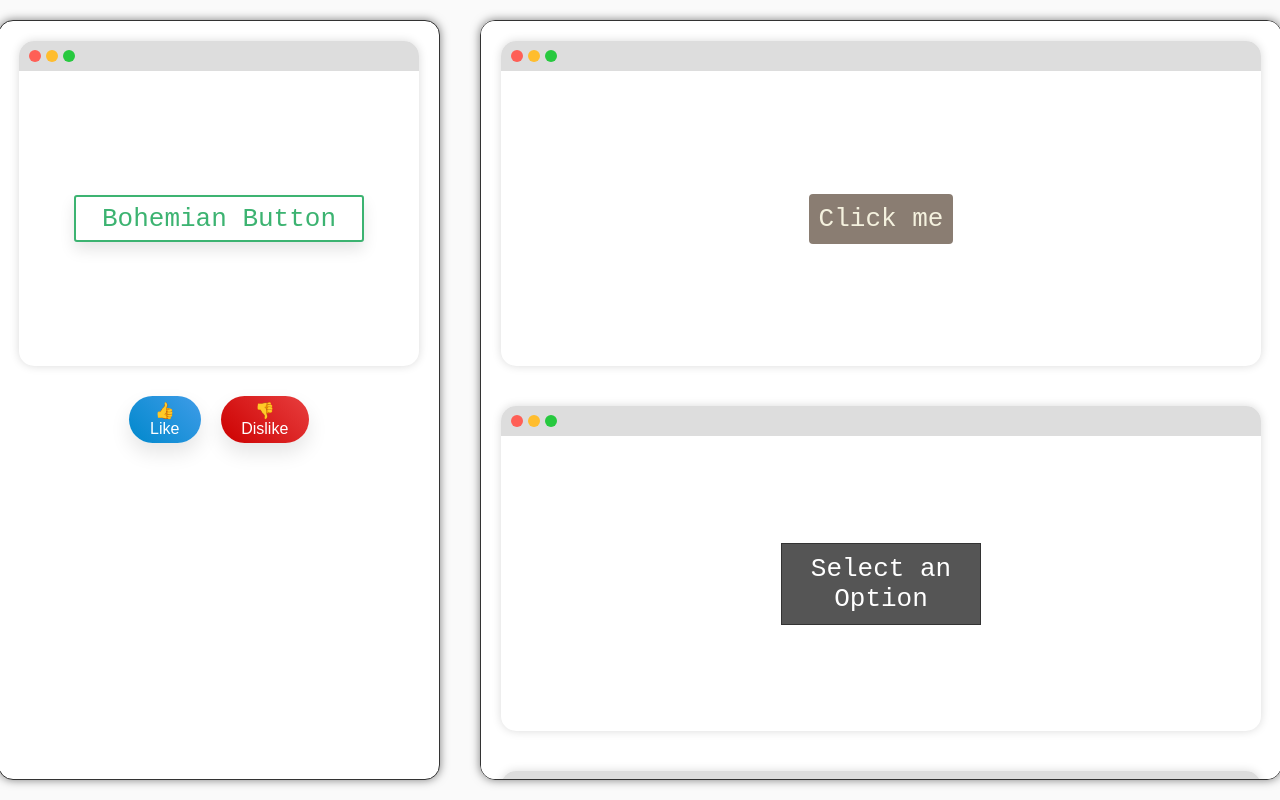
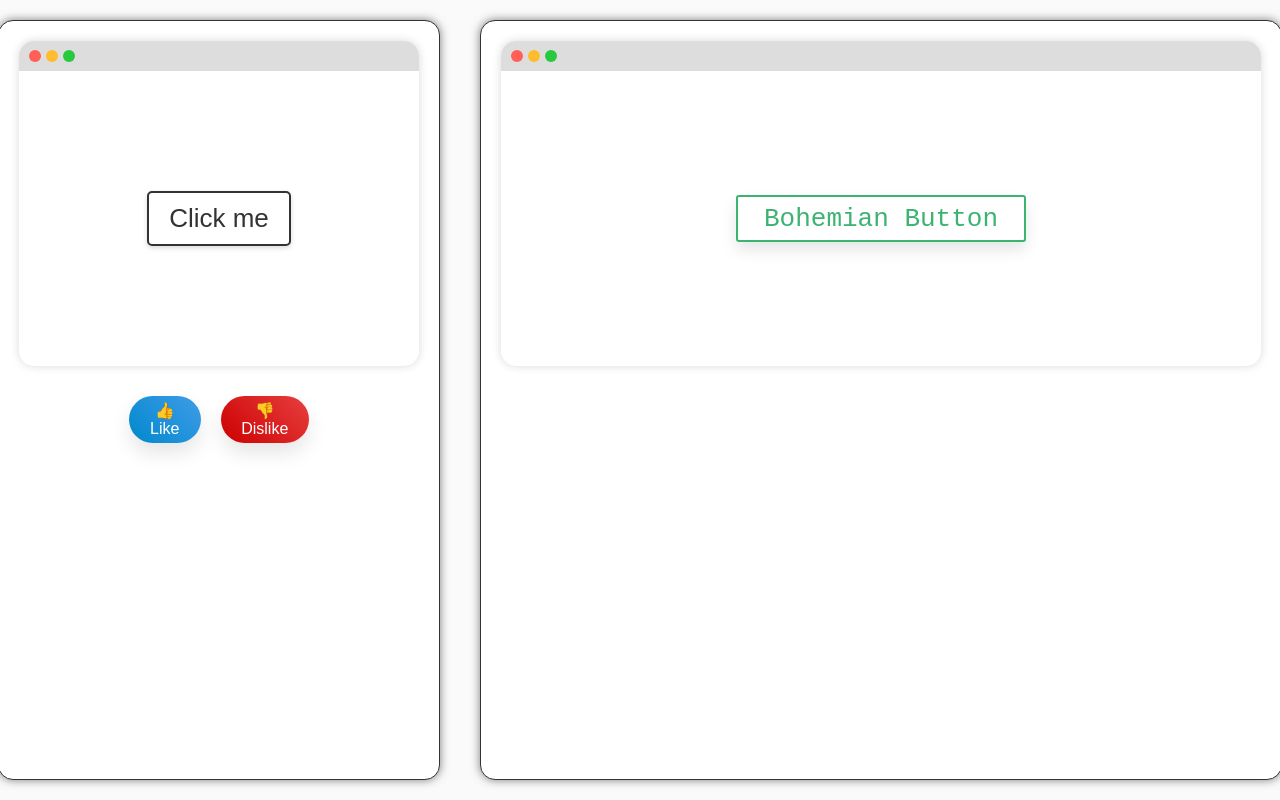
Before and after one commit to AgentOps-AI/logogen, a React (Create React App) app in the folder moodboard-ui/: page / in a window 1280 px wide. Both pictures are taken after a click on the button "👍 Like". Shown: the top 800 px of the page. Built offline with nearby package versions, Linux system fonts and the light colour scheme.

Commit message:
add latest and greatest

```diff
--- a/moodboard-ui/src/App.js
+++ b/moodboard-ui/src/App.js
@@ -1,33 +1,44 @@
+// App.js
 import React from 'react';
 import './App.css';
-import ComponentViewer, { ComponentViewerDiv } from './ComponentViewer';
-import Moodboard from './Moodboard'; // Import the Moodboard component
-import BohemianStyledButton from './Buttons/StyledButton';
-import Button2 from './Buttons/Button2';
-import Button3 from './Buttons/Button3';
-import Button4 from './Buttons/Button4';
-import Dropdown1 from './Dropdown/Dropdown1'
-import Dropdown2 from './Dropdown/Dropdown2'
-import Dropdown4 from './Dropdown/Dropdown4'
+import ComponentViewer from './ComponentViewer';
+import Moodboard from './Moodboard';
+import useStore from './store';
 
 function App() {
+  const components = useStore(state => state.components);
+  const addComponent = useStore(state => state.addComponent);
+  const dequeueComponent = useStore(state => state.dequeueComponent);
+  const queue = useStore(state => state.queue);
+
+  const handleLike = () => {
+    if (queue.length > 0) {
+      addComponent(queue[0]);
+      dequeueComponent();
+    }
+  };
+
+  const handleDislike = () => {
+    if (queue.length > 0) {
+      dequeueComponent();
+    }
+  };
+
+  const CurrentComponent = queue.length > 0 ? queue[0] : null;
+
   return (
     <div className="App" style={{
-      display: 'flex', // Use Flexbox
+      display: 'flex',
       height: '100vh',
     }}>
-      <ComponentViewer style={{ flex: 1 }}>
-        <BohemianStyledButton />
-      </ComponentViewer> {/* Takes up 1/3 of the screen */}
-      <Moodboard style={{ flex: 2 }} >
-        <ComponentViewerDiv><Dropdown1 /> </ComponentViewerDiv>
-        <ComponentViewerDiv><Dropdown2 /> </ComponentViewerDiv>
-        <ComponentViewerDiv><Dropdown4 /> </ComponentViewerDiv>
-        <ComponentViewerDiv><BohemianStyledButton /> </ComponentViewerDiv>
-        <ComponentViewerDiv><Button2 /> </ComponentViewerDiv>
-        <ComponentViewerDiv><Button3 /> </ComponentViewerDiv>
-        <ComponentViewerDiv><Button4 /> </ComponentViewerDiv>
-      </Moodboard> {/* Takes up 2/3 of the screen */}
+      <ComponentViewer onLike={handleLike} onDislike={handleDislike} style={{ flex: 1 }}>
+        {CurrentComponent ? React.createElement(CurrentComponent) : null}
+      </ComponentViewer>
+      <Moodboard style={{ flex: 2 }}>
+        {components.map((Component, index) => (
+          React.createElement(Component, { key: index })
+        ))}
+      </Moodboard>
     </div>
   );
 }
--- a/moodboard-ui/src/Buttons/StyledButton.jsx
+++ b/moodboard-ui/src/Buttons/Button1.jsx
@@ -35,12 +35,10 @@ const theme = {
   hover: 'darkgreen'
 };
 
-class BohemianStyledButton extends React.Component {
-    render() {
+const Button1 = () => {
   return (
     <Button theme={theme}>Bohemian Button</Button>
   );
 }
-}
 
-export default BohemianStyledButton;
+export default Button1;
--- a/moodboard-ui/src/ComponentViewer.jsx
+++ b/moodboard-ui/src/ComponentViewer.jsx
@@ -1,8 +1,7 @@
 import React from 'react';
 import './App.css';
 import FeedbackButtons from './FeedbackButtons';
-import styled from 'styled-components'
-
+import styled from 'styled-components';
 
 const Container = styled.div`
     margin: 20px;
@@ -32,14 +31,14 @@ export const ComponentViewerDiv = ({ children }) => (
     </div>
 );
 
-function ComponentViewer({ children }) {
+function ComponentViewer({ children, onLike, onDislike }) {
     return (
         <Container>
             <ComponentViewerDiv>
                 {children}
             </ComponentViewerDiv>
             <div className="feedback-buttons">
-                <FeedbackButtons />
+                <FeedbackButtons onLike={onLike} onDislike={onDislike} />
             </div>
         </Container>
     );
--- a/moodboard-ui/src/FeedbackButtons.jsx
+++ b/moodboard-ui/src/FeedbackButtons.jsx
@@ -43,13 +43,13 @@ const ButtonsContainer = styled.div`
   margin: auto;
 `;
 
-function FeedbackButtons() {
+
+function FeedbackButtons({ onLike, onDislike }) {
     return (
         <ButtonsContainer>
-            <LikeButton>👍 Like</LikeButton>
-            <DislikeButton>👎 Dislike</DislikeButton>
+            <LikeButton onClick={onLike}>👍 Like</LikeButton>
+            <DislikeButton onClick={onDislike}>👎 Dislike</DislikeButton>
         </ButtonsContainer>
     );
 }
-
 export default FeedbackButtons;
--- a/moodboard-ui/src/Moodboard.jsx
+++ b/moodboard-ui/src/Moodboard.jsx
@@ -1,5 +1,6 @@
 import React from 'react';
 import styled, { keyframes } from 'styled-components';
+import { ComponentViewerDiv } from './ComponentViewer';
 
 const fadeIn = keyframes`
   from {
@@ -37,7 +38,8 @@ const AnimatedChild = styled.div`
 function Moodboard({ children }) {
     return (
         <MoodboardContainer>
-            {React.Children.map(children, child => <AnimatedChild>{child}</AnimatedChild>)}
+
+            {React.Children.map(children, child => <AnimatedChild><ComponentViewerDiv> {child}</ComponentViewerDiv></AnimatedChild>)}
         </MoodboardContainer>
     );
 }
--- /dev/null
+++ b/moodboard-ui/src/store.js
@@ -0,0 +1,20 @@
+// store.js
+import create from 'zustand';
+import Button1 from './Buttons/Button1';
+import Button2 from './Buttons/Button2';
+import Button3 from './Buttons/Button3';
+import Button4 from './Buttons/Button4';
+import Dropdown1 from './Dropdown/Dropdown1';
+import Dropdown2 from './Dropdown/Dropdown2';
+import Dropdown4 from './Dropdown/Dropdown4';
+
+const useStore = create(set => ({
+    components: [],
+    queue: [Button1, Button2, Button3, Button4, Dropdown1, Dropdown2, Dropdown4],
+    addComponent: (component) => set(state => ({ components: [...state.components, component] })),
+    removeComponent: () => set(state => ({ components: state.components.slice(0, -1) })),
+    dequeueComponent: () => set(state => ({ queue: state.queue.slice(1) })),
+    enqueueComponent: (component) => set(state => ({ queue: [...state.queue, component] })),
+}));
+
+export default useStore;
--- a/package.json
+++ b/package.json
@@ -1,5 +1,6 @@
 {
   "dependencies": {
-    "styled-components": "^6.0.7"
+    "styled-components": "^6.0.7",
+    "zustand": "^4.4.1"
   }
 }
```
Also changed, not shown: moodboard-ui/src/Dropdown/Dropdown3.jsx (deleted), 2 other files (tests, documents, lock files or other folders). Lines whose indentation alone changed are shown as unchanged.
